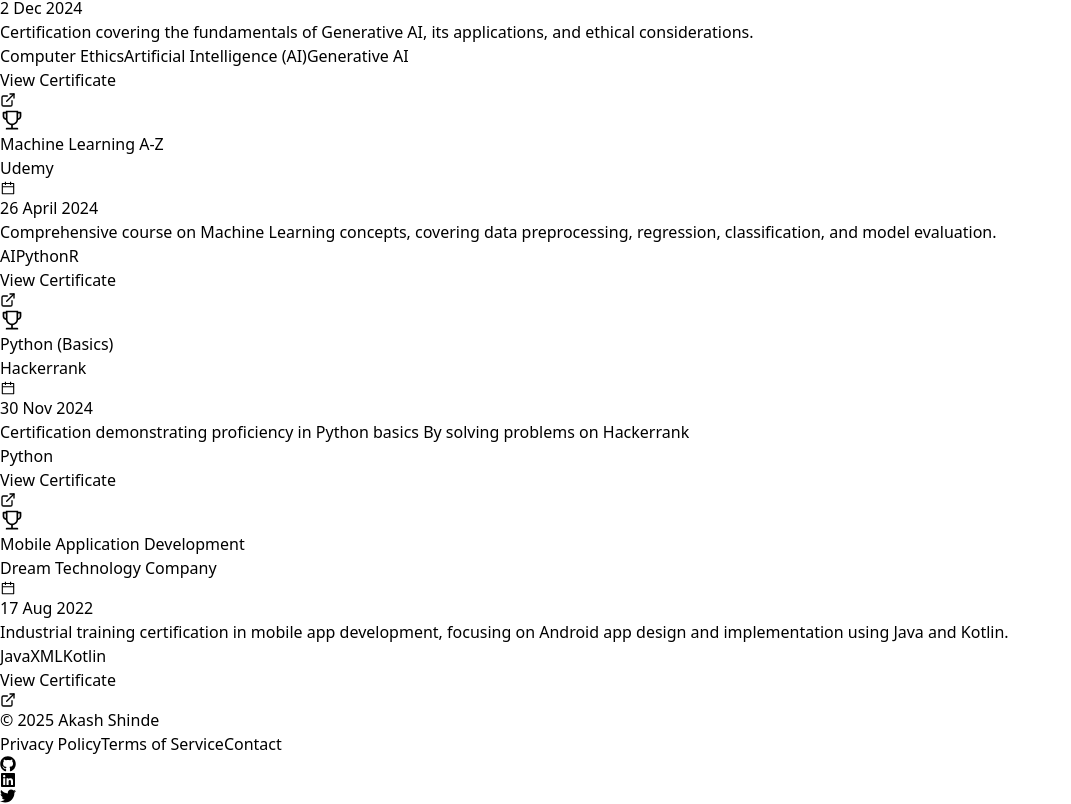
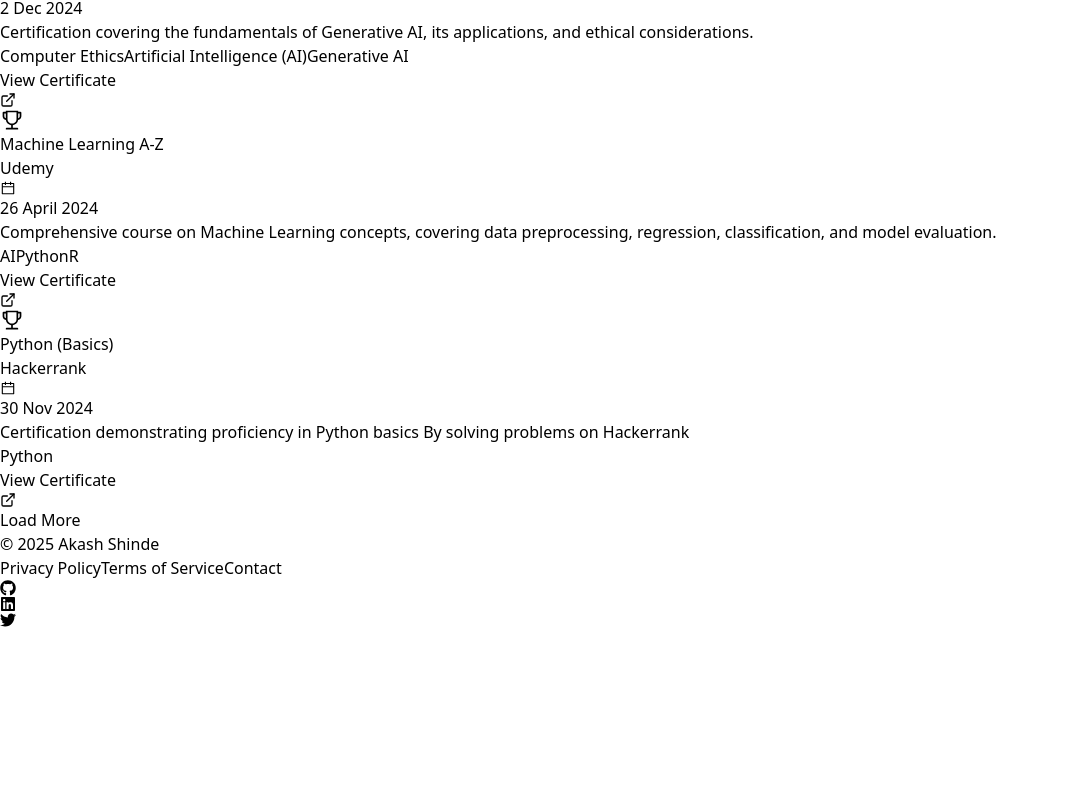
Before and after one commit to akashshinde0775/my-portfolio, a React (Vite) app: page / in a window 1280 px wide. Shown: the part 5487-6291 px from the top of the page, without its empty margins (0-1071 px from the left). After the commit the page ends 6115 px from the top, so only its background shows below. Built offline with nearby package versions, Linux system fonts and the light colour scheme.

Commit message:
updated certifications code

```diff
--- a/src/components/Certifications.jsx
+++ b/src/components/Certifications.jsx
@@ -1,4 +1,4 @@
-import React from 'react';
+import React, { useState } from 'react';
 import { AiOutlineTrophy, AiOutlineCalendar } from 'react-icons/ai';
 import { FiExternalLink } from 'react-icons/fi';
 import certificate1 from '../assets/certificate1.jpg';
@@ -61,6 +61,11 @@ const Certifications = () => {
     },
   ];
 
+  const [visibleCertificates, setVisibleCertificates] = useState(4);
+
+  const loadMore = () => {
+    setVisibleCertificates((prev) => prev + 4);
+  };
 
   const CertificationCard = ({ certification }) => (
     <div className="group bg-gray-800 rounded-xl p-6 border border-gray-700 hover:border-blue-500/50
@@ -99,7 +104,6 @@ const Certifications = () => {
         ))}
       </div>
 
-      {/* Updated Link to Show Certificate in a New Tab */}
       <a
         href={certification.certificatePath}
         target="_blank"
@@ -115,7 +119,6 @@ const Certifications = () => {
   return (
     <div className="min-h-screen bg-gray-900 p-6 lg:p-12">
       <div className="max-w-6xl mx-auto">
-        {/* Header */}
         <div className="text-center mb-12">
           <h2 className="text-3xl lg:text-4xl font-bold text-white mb-4">
             Certifications & Achievements
@@ -126,15 +129,26 @@ const Certifications = () => {
           </p>
         </div>
 
-        {/* Certifications Grid */}
         <div className="grid grid-cols-1 md:grid-cols-2 gap-6">
-          {certifications.map((certification) => (
+          {certifications.slice(0, visibleCertificates).map((certification) => (
             <CertificationCard
               key={certification.id}
               certification={certification}
             />
           ))}
         </div>
+
+        {visibleCertificates < certifications.length && (
+          <div className="text-center mt-8">
+            <button
+              onClick={loadMore}
+              className="px-6 py-2 bg-blue-500 text-white rounded-full hover:bg-blue-400 transition"
+            >
+              Load More
+            </button>
+          </div>
+        )}
+
       </div>
     </div>
   );
```
